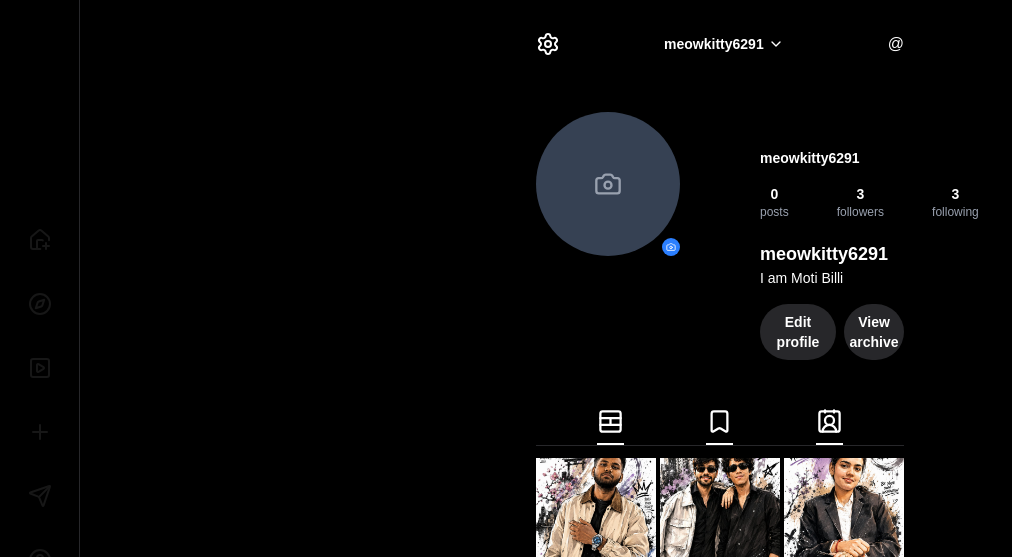
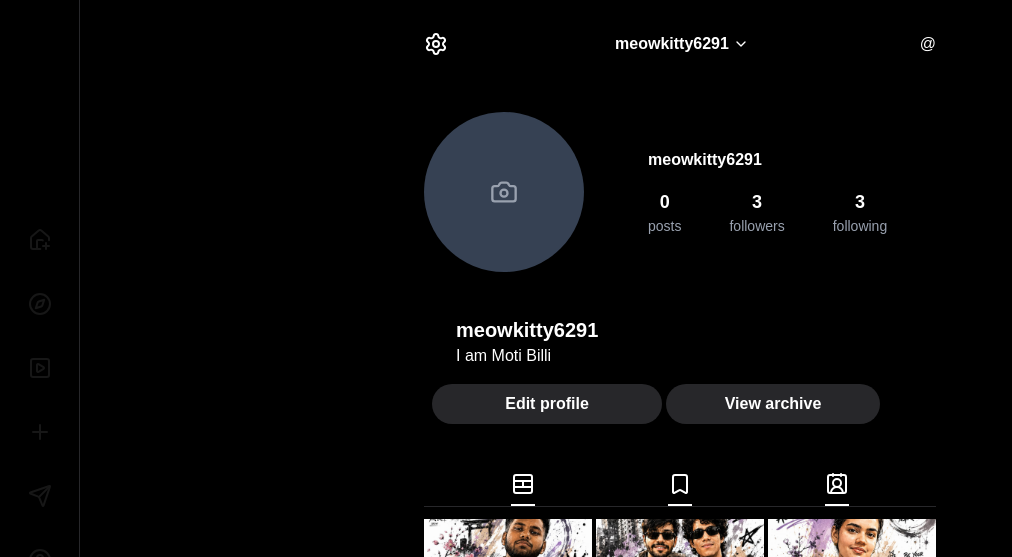
Before and after one commit to vinsmoke0003/insta_phone_clone, a Next.js app: page /profile in a window 1280 px wide. Shown: the top 557 px of the page, without its empty margins (0-1012 px from the left). Built offline with nearby package versions, Linux system fonts and the light colour scheme.

Commit message:
temperary completed

```diff
--- a/app/_components/navbar.tsx
+++ b/app/_components/navbar.tsx
@@ -1,25 +1,37 @@
 "use client";
 
 import { Heart, Search } from "lucide-react";
+import { Molle } from "next/font/google";
+
+const playwrite = Molle({
+  weight: "400",
+});
 
 export default function NavbarInsta() {
   return (
-    <>
-      <div className="w-full sticky top-0 h-14 flex items-center gap-3 pl-4 px-2" >
-        <div>
-            Instagram
-        </div>
-        <div className="searchbar bg-gray-600 placeholder:text-gray-500 border border-black w-10/12 rounded-2xl pl-2 py-2 text-gray-300 flex items-center gap-1 text-shadow-md text-medium">
+    <div className="sticky top-0 z-50 flex h-14 w-full items-center gap-3 bg-black px-4">
 
-          <span className="text-xs">
-            <Search />
-          </span>
-        <div className="placeholder:text-gray-500 text-gray-300" >
-          Search Bar
-        </div>
-        </div>
-        <div className="heart"><Heart /></div>
+      {/* Instagram Text */}
+      <div
+        className={`${playwrite.className} text-xl tracking-tight text-white shrink-0`}
+      >
+        Instagram
       </div>
-    </>
+
+      {/* Search Bar */}
+      <div className="flex flex-1 items-center gap-2 rounded-2xl bg-zinc-800 px-3 py-2 text-gray-400">
+
+        <Search size={18} />
+
+        <span className="text-sm">
+          Search
+        </span>
+      </div>
+
+      {/* Heart Icon */}
+      <div className="shrink-0 text-white">
+        <Heart size={24} />
+      </div>
+    </div>
   );
 }
--- a/app/_components/posts.tsx
+++ b/app/_components/posts.tsx
@@ -2,6 +2,7 @@
 import { Bookmark, Ellipsis, Heart, MessageCircle, Repeat2, Send } from "lucide-react";
 import Image from "next/image";
 import { useState } from "react";
+
 
 type EventCardProps = {
   username: string;
--- a/app/layout.tsx
+++ b/app/layout.tsx
@@ -23,7 +23,7 @@ export default function RootLayout({
 
           {/* Main Content */}
           <main className="flex justify-center w-full bg-black min-h-screen md:ml-20">
-            <div className="w-full max-w-md pb-20">{children}</div>
+            <div className="w-full max-w-lg pb-20">{children}</div>
           </main>
 
           {/* Mobile Footer */}
--- a/app/messages/page.tsx
+++ b/app/messages/page.tsx
@@ -143,10 +143,10 @@ function MessageCard({ message }: { message: MessageProps }) {
 
       {/* Text */}
       <div className="flex flex-col">
-        <span className="text-sm font-semibold text-white">
+        <span className="text-sm md:text-base font-semibold text-white">
           {message.username}
         </span>
-        <span className="text-xs text-gray-400">
+        <span className="text-sm md:text-[15px] text-gray-400">
           {message.lastMessage} · {message.time}
         </span>
       </div>
@@ -159,9 +159,9 @@ export default function Messages() {
   const router = useRouter();
 
   return (
-    <div className="container min-h-screen flex flex-col md:pl-20">
+    <div className=" min-h-screen flex flex-col">
       {/* Navbar */}
-      <div className="flex flex-row items-center w-full justify-between sticky top-0 h-15 px-4 bg-black border-b border-zinc-800 z-50 md:px-8 md:max-w-xl md:mx-auto">
+      <div className="flex flex-row items-center w-full justify-between sticky top-0 h-15 px-4 bg-black border-b border-zinc-800 z-50 md:px-8 ">
         <ArrowLeft
           onClick={() => router.push("/")}
           className="cursor-pointer md:hidden"
@@ -171,42 +171,42 @@ export default function Messages() {
       </div>
 
       {/* Search */}
-      <div className="relative w-full px-4 py-2 md:px-8 md:max-w-xl md:mx-auto">
+      <div className="relative w-full px-4 py-2 md:px-8 ">
         <Search
           size={16}
-          className="absolute left-8 top-1/2 -translate-y-1/2 text-gray-500"
+          className="absolute left-8 top-1/2 -translate-y-1/2 text-gray-500 md:left-12"
         />
         <input
           type="text"
           placeholder="Search"
-          className="w-full bg-zinc-800 placeholder:text-gray-500 border border-zinc-700 rounded-2xl pl-9 pr-4 py-2 text-gray-300 text-sm outline-none focus:border-zinc-500"
+          className="w-full bg-zinc-800 placeholder:text-gray-500 border border-zinc-700 rounded-2xl pl-9 pr-4 py-2 text-gray-300 text-base outline-none focus:border-zinc-500"
         />
       </div>
 
       {/* Note bubble */}
-      <div className="flex flex-col items-start mx-5 mt-2 md:mx-auto md:w-full md:max-w-xl md:px-8">
-        <div className="relative bg-zinc-800 text-gray-300 text-xs px-3 py-2 rounded-2xl rounded-bl-none mb-2 w-32">
+      <div className="flex flex-col items-start mx-5 mt-2 md:px-8">
+        <div className="relative bg-zinc-800 text-gray-300 text-sm px-3 py-2 rounded-2xl rounded-bl-none mb-2 w-32">
           <input
             type="text"
             placeholder="Share your thoughts..."
-            className="bg-transparent outline-none placeholder:text-gray-400 text-xs w-full"
+            className="bg-transparent outline-none placeholder:text-gray-400 text-sm w-full"
           />
           <div className="absolute -bottom-2 left-3 w-0 h-0 border-l-[6px] border-l-transparent border-r-[6px] border-r-transparent border-t-8 border-t-zinc-800" />
         </div>
 
-        <div className="text-xs text-gray-400 mt-1">
+        <div className="text-sm text-gray-400 mt-1">
           <Image
             src="/story_images/image10.jpeg"
             alt="Profile"
             width={55}
             height={55}
-            className="rounded-full object-cover w-14 h-14"
+            className="rounded-full object-cover w-16 h-16 md:w-20 md:h-20"
           />
         </div>
       </div>
 
       {/* Messages list */}
-      <div className="flex-1 overflow-y-auto px-4 mt-4 md:px-8 md:w-full md:max-w-xl md:mx-auto">
+      <div className="flex-1 overflow-y-auto px-4 mt-4 md:px-8">
         <div className="flex flex-row justify-between items-center mb-2">
           <span className="font-bold text-white">Messages</span>
           <span className="text-sm text-gray-400">Requests (1)</span>
--- a/app/profile/page.tsx
+++ b/app/profile/page.tsx
@@ -11,8 +11,7 @@ import {
 import Image from "next/image";
 
 export default function Profile() {
-
-    const posts = [
+  const posts = [
     "/story_images/image10.jpeg",
     "/story_images/image11.jpeg",
     "/story_images/image12.jpeg",
@@ -40,91 +39,83 @@ export default function Profile() {
   ];
 
   return (
-    <div className="min-h-screen text-white bg-black md:pl-20">
+    <div className="min-h-screen text-white bg-black ">
       {/* Navbar */}
-      <div className="flex justify-between items-center p-4 md:max-w-4xl md:mx-auto md:px-0 md:pt-8">
+      <div className="flex justify-between items-center p-4 md:max-w-3xl md:mx-auto md:px-0 md:pt-8">
         <div className="">
           <Settings />
         </div>
         <div className="flex items-center gap-1">
-          <span className="font-semibold text-sm">meowkitty6291</span>
+          <span className="font-semibold text-sm md:text-base">meowkitty6291</span>
           <ChevronDown size={16} />
         </div>
-        <div className="text-white">@</div>
+        <div className="w-5 flex justify-end">@</div>
       </div>
 
       {/* Avatar + Stats */}
-      <div className="flex items-center gap-6 mt-2 px-4 py-3 w-fit md:max-w-4xl md:mx-auto md:w-full md:gap-20 md:px-0 md:py-8">
+      <div className="flex items-center gap-6 mt-2 px-4 py-3 md:max-w-3xl md:mx-auto md:w-full md:gap-16 md:px-0 md:py-8">
         {/* Avatar */}
-        <div className="relative w-20 h-20 bg-gray-700 rounded-full flex items-center justify-center shrink-0 md:w-36 md:h-36">
+        <div className="relative w-20 h-20 bg-gray-700 rounded-full flex items-center justify-center shrink-0 md:w-40 md:h-40">
           <Camera size={28} className="text-gray-400" />
-          <div className="absolute bottom-0 right-0 bg-blue-500 rounded-full p-1">
-            <Camera size={10} className="text-white" />
-          </div>
         </div>
 
         {/* Name + Stats */}
         <div className="flex flex-col gap-2 md:gap-4">
-          <p className="font-semibold text-sm">meowkitty6291</p>
+          <p className="font-semibold text-sm md:text-base">meowkitty6291</p>
           <div className="flex gap-6 md:gap-12">
             <div className="flex flex-col items-center">
-              <span className="font-bold text-sm">0</span>
-              <span className="text-xs text-gray-400">posts</span>
+              <span className="font-bold text-sm md:text-lg">0</span>
+              <span className="text-xs md:text-sm text-gray-400">posts</span>
             </div>
             <div className="flex flex-col items-center">
-              <span className="font-bold text-sm">3</span>
-              <span className="text-xs text-gray-400">followers</span>
+              <span className="font-bold text-sm md:text-lg">3</span>
+              <span className="text-xs md:text-sm text-gray-400">followers</span>
             </div>
             <div className="flex flex-col items-center">
-              <span className="font-bold text-sm">3</span>
-              <span className="text-xs text-gray-400">following</span>
+              <span className="font-bold text-sm md:text-lg">3</span>
+              <span className="text-xs md:text-sm text-gray-400">following</span>
             </div>
           </div>
         </div>
       </div>
 
       {/* Bio */}
-      <div className="mt-3 pl-6 md:max-w-4xl md:mx-auto md:pl-56 md:-mt-12">
-        <p className="font-semibold text-lg">meowkitty6291</p>
-        <p className="text-sm">I am Moti Billi</p>
+      <div className="mt-3 px-6 md:max-w-3xl md:mx-auto md:px-0">
+        <div className="md:ml-8">
+          <p className="font-semibold text-lg md:text-xl">meowkitty6291</p>
+
+          <p className="text-sm md:text-base">I am Moti Billi</p>
+        </div>
       </div>
 
       {/* Buttons */}
-      <div className="flex gap-2 mx-4 mt-4 md:max-w-4xl md:mx-auto md:pl-56 md:w-full">
-        <button className="flex-1 bg-zinc-800 p-2 rounded-full text-sm font-semibold">
+      <div className="flex gap-1 mx-2 mt-4 md:max-w-md w-full">
+        <button className="flex-1 bg-zinc-800 p-2 rounded-full text-sm md:text-base font-semibold">
           Edit profile
         </button>
-        <button className="flex-1 bg-zinc-800 py-2 rounded-full text-sm font-semibold">
+        <button className="flex-1 bg-zinc-800 py-2 rounded-full text-sm md:text-base font-semibold">
           View archive
         </button>
       </div>
 
       {/* Tabs */}
-      <div className="flex justify-around mt-5 border-b border-zinc-800 px-5 md:max-w-4xl md:mx-auto md:mt-12">
+      <div className="flex justify-around mt-5 border-b border-zinc-800 px-5 md:max-w-3xl md:mx-auto md:mt-12">
         <div className="pb-2 border-b-2 ">
-          <TableCellsSplit size={27}/>
+          <TableCellsSplit size={24} />
         </div>
         <div className="pb-2 border-b-2 ">
-          <Bookmark size={27}/>
+          <Bookmark size={24} />
         </div>
         <div className="pb-2 border-b-2">
-          <ContactRound size={27} />
+          <ContactRound size={24} />
         </div>
       </div>
 
       {/* Posts Grid */}
-      <div className="grid grid-cols-3 gap-0.5 mt-3 md:max-w-4xl md:mx-auto md:gap-1">
+      <div className="grid grid-cols-3 gap-0.5 mt-3 md:max-w-3xl md:mx-auto md:gap-1">
         {posts.map((img, index) => (
-          <div
-            key={index}
-            className="relative aspect-square bg-zinc-900"
-          >
-            <Image
-              src={img}
-              alt="post"
-              fill
-              className="object-cover"
-            />
+          <div key={index} className="relative aspect-square bg-zinc-900">
+            <Image src={img} alt="post" fill className="object-cover" />
           </div>
         ))}
       </div>
```
